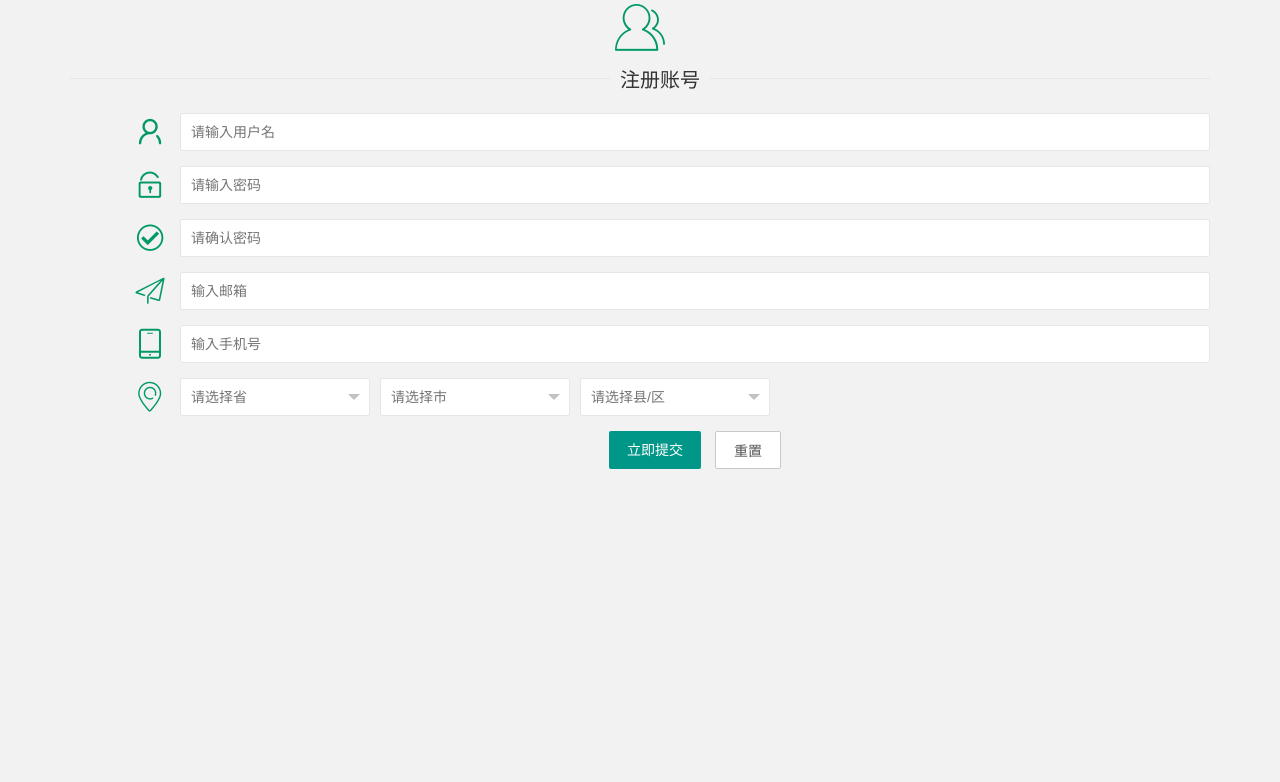
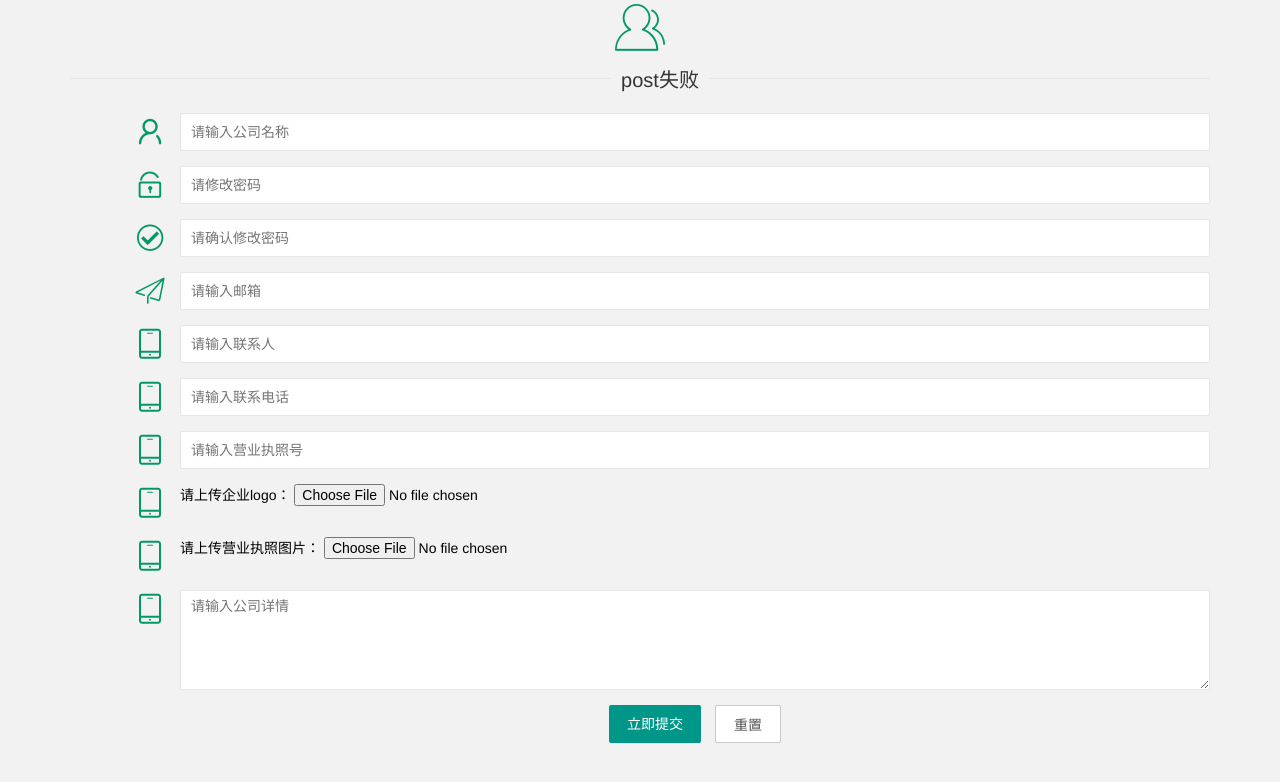
Before and after one commit to 24021660/django_store, a Django app: page /register/ in a window 1280 px wide. Shown: the top 782 px of the page. Run offline with Django 3.2, Linux system fonts and the light colour scheme; parts of the project's set-up code (start-up, migrations or seed data) failed here and were passed over.

Commit message:
登录初步形成

```diff
--- a/django_netstore/login_register.py
+++ b/django_netstore/login_register.py
@@ -23,13 +23,18 @@ def login(request):
                             continue
                         fields[n] = usernamedb[m][n]
                     data_db.append(fields)
-                request.session['username']=data_db
-                if request.session['username']:
-                    ctx['rlt']=username
-                    html_str = '/index/'
+                if data_db[0]['is_used']=='n' and data_db[0]['level']=='2':
+                    html_str='/register/'
+                    request.session['username'] = data_db
                     return HttpResponseRedirect(html_str, ctx)
                 else:
-                    ctx['rlt']='登录失败'
+                    request.session['username']=data_db
+                    if request.session['username']:
+                        ctx['rlt']=username
+                        html_str = '/index/'
+                        return HttpResponseRedirect(html_str, ctx)
+                    else:
+                        ctx['rlt']='登录失败'
             else:
                 ctx['rlt']='登录失败'
     else:
@@ -37,26 +42,63 @@ def login(request):
     return render(request,html_str,ctx)
 
 
+def addmember(request):
+    ctx={}
+    ctx['rlt']='请输入用户名和密码'
+    if request.POST:
+        username=request.POST['register_username'].strip()
+        password=request.POST['register_password'].strip()
+        if username == '' or password == '':
+            ctx['rlt'] = '请输入用户名/密码/邮箱'
+        else:
+            is_member = TbMember.objects.filter(username=username)
+            if is_member:
+                ctx['rlt']='用户名已存在'
+            else:
+                member=TbMember(username=username,password=password,is_used='n',level='2')
+                member.save()
+                ctx['rlt'] = '用户创建成功'
+    return render(request,'back/add_member.html',ctx)
+
+
 def register(request):
     ctx={}
     html_str='register.html'
     if request.POST:
-        username=request.POST['register_username'].strip()
+        username=request.session.get('username', '')[0]['username']
+        realname=request.POST['register_username'].strip()
         password=request.POST['register_password'].strip()
         re_email=request.POST['register_email']
         phone=request.POST['register_phone']
+        password1 = request.POST['confirm_password'].strip()
+        people = request.POST['register_people'].strip()
+        register_id=request.POST['register_id'].strip()
+        detail=request.POST['register_detail'].strip()
+        logo=request.FILES.get('register_logo')
+        obj = request.FILES.get('upload')
         #address=request.POST['register_address']
         if username=='' or password==''or re_email=='':
             ctx['rlt']='请输入用户名/密码/邮箱'
         else:
-            is_member=TbMember.objects.filter(username=username)
+            is_member=TbMember.objects.filter(realname=realname)
             if is_member:
                 ctx['rlt'] = '该用户已存在'
             else:
-                member=TbMember(username=username,password=password,email=re_email,phonecode=phone)
-                member.save()
+                member=TbMember.objects.filter(username=username).update(realname=realname,password=password,email=re_email,phonecode=phone,duty_people=people,userid=register_id,register_pic='upload/menberpic/'+obj.name,is_used='y',detail=detail,logo='upload/menberlogo/'+logo.name)
+                is_member=TbMember.objects.filter(userid=register_id)
+                if is_member:
+                    import os
+                    BASE_DIR = os.path.dirname(os.path.dirname(os.path.abspath(__file__)))
+                    f = open(os.path.join(BASE_DIR, 'upload', 'memberpic', obj.name), 'wb')
+                    for chunk in obj.chunks():
+                        f.write(chunk)
+                    f.close()
+                    l = open(os.path.join(BASE_DIR, 'upload', 'memberlogo', logo.name), 'wb')
+                    for chunk in logo.chunks():
+                        l.write(chunk)
+                    l.close()
                 ctx['rlt']='用户注册成功！'
-                html_str='registersucess.html'
+                html_str='/wap/'
     else:
         ctx['rlt']='post失败'
     return render(request,html_str,ctx)
--- a/django_netstore/urls.py
+++ b/django_netstore/urls.py
@@ -33,4 +33,5 @@ urlpatterns = [
     url(r'^shoplist$',back_index.shoplist),
     url(r'^itemadd',back_index.shopadd),
     url(r'^upload/(?P<path>.*)$',  serve, {"document_root": MEDIA_ROOT}),
+    url(r'^memadd',login_register.addmember),
     ]
--- a/templates/back/userinfo.html
+++ b/templates/back/userinfo.html
@@ -10,7 +10,7 @@
 <body>
 <div class="layui-inline"><p>按名称搜索：</p></div>
 <div class="layui-inline"><input class="layui-input" name="id" id="demoReload" autocomplete="off"></div>
-<div class="layui-inline">
+<div class="layui-inline" >
     <button class="layui-btn" data-type="reload" >搜索</button>
 </div>
 
@@ -64,7 +64,7 @@ table.on('toolbar(test)', function(obj){
       case 'add':
        layer.open({
   type: 2,
-  content: ['/register/','no']
+  content: ['/memadd']
 });
       break;
       case 'update':
@@ -110,7 +110,7 @@ table.on('toolbar(test)', function(obj){
    table.on('edit(test)', function(obj){ //注：edit是固定事件名，test是table原始容器的属性 lay-filter="对应的值"
 
     xmlhttp=new XMLHttpRequest();
-    xmlhttp.open("GET","/userinfotable/?page="++"&limit=10&keyword="+key+"&editvalue=1&username=22222&"+obj.field+"="+obj.value);
+    xmlhttp.open("GET","/userinfotable/?page=1&limit=10&keyword="+key+"&editvalue=1&username=22222&"+obj.field+"="+obj.value);
     xmlhttp.send();
   layer.msg('编辑操作');
 });
--- a/templates/register.html
+++ b/templates/register.html
@@ -15,70 +15,71 @@
     </div>
     <div class="layui-row">
        <div class="site-title">
-      <fieldset class="layui-elem-field layui-field-title" align="center" ><legend><a name="fieldset">注册账号</a></legend></fieldset>
+      <fieldset class="layui-elem-field layui-field-title" align="center" ><legend><a name="fieldset">{{rlt}}</a></legend></fieldset>
     </div>
     </div>
 <div class="site-text site-block">
- <form class="layui-form" method="post">
+ <form action="/register/" method="post" enctype="multipart/form-data">
      {% csrf_token %}
   <div class="layui-form-item">
     <label class="layui-form-label"><p class="layui-icon layui-icon-username"   style="font-size: 30px; color: #009966;"></p></label>
     <div class="layui-input-block">
-      <input type="text" name="register_username" required  lay-verify="required" placeholder="请输入用户名" autocomplete="off" class="layui-input">
+      <input type="text" name="register_username" required  lay-verify="required" placeholder="请输入公司名称" autocomplete="off" class="layui-input">
     </div>
   </div>
   <div class="layui-form-item">
     <label class="layui-form-label"><p class="layui-icon layui-icon-password"   style="font-size: 30px; color: #009966;"></p></label>
     <div class="layui-input-block">
-      <input type="password" name="register_password" required lay-verify="required" placeholder="请输入密码" autocomplete="off" class="layui-input">
+      <input type="password" name="register_password" required lay-verify="required" placeholder="请修改密码" autocomplete="off" class="layui-input">
     </div>
   </div>
    <div class="layui-form-item">
     <label class="layui-form-label"><p class="layui-icon layui-icon-ok-circle"   style="font-size: 30px; color: #009966;"></p></label>
     <div class="layui-input-block">
-      <input type="password" name="confirm_password" required lay-verify="required" placeholder="请确认密码" autocomplete="off" class="layui-input">
+      <input type="password" name="confirm_password" required lay-verify="required" placeholder="请确认修改密码" autocomplete="off" class="layui-input">
     </div>
   </div>
     <div class="layui-form-item">
     <label class="layui-form-label"><p class="layui-icon layui-icon-release"   style="font-size: 30px; color: #009966;"></p></label>
     <div class="layui-input-block">
-      <input type="email" name="register_email" required lay-verify="required" placeholder="输入邮箱" autocomplete="off" class="layui-input">
+      <input type="email" name="register_email" required lay-verify="required" placeholder="请输入邮箱" autocomplete="off" class="layui-input">
     </div>
   </div>
    <div class="layui-form-item">
     <label class="layui-form-label"><p class="layui-icon layui-icon-cellphone"   style="font-size: 30px; color: #009966;"></p></label>
     <div class="layui-input-block">
-      <input type="text" name="register_phone" required lay-verify="required" placeholder="输入手机号" autocomplete="off" class="layui-input">
+      <input type="text" name="register_people" required lay-verify="required" placeholder="请输入联系人" autocomplete="off" class="layui-input">
     </div>
   </div>
-     <div class="layui-form-item" >
-    <label class="layui-form-label"><p class="layui-icon layui-icon-location"   style="font-size: 30px; color: #009966;"></p></label>
-    <div class="layui-input-inline" lay-verify="formTest">
-      <select name="quiz1" id="address_sheng">
-        <option value="">请选择省</option>
-        <option value="" selected="">浙江省</option>
-        <option value="你的工号">江西省</option>
-        <option value="你最喜欢的老师">福建省</option>
-      </select>
+      <div class="layui-form-item">
+    <label class="layui-form-label"><p class="layui-icon layui-icon-cellphone"   style="font-size: 30px; color: #009966;"></p></label>
+    <div class="layui-input-block">
+      <input type="text" name="register_phone" required lay-verify="required" placeholder="请输入联系电话" autocomplete="off" class="layui-input">
     </div>
-    <div class="layui-input-inline">
-      <select name="quiz2">
-        <option value="">请选择市</option>
-        <option value="杭州">杭州</option>
-        <option value="宁波" disabled="">宁波</option>
-        <option value="温州">温州</option>
-        <option value="温州">台州</option>
-        <option value="温州">绍兴</option>
-      </select>
-        </div>
-    <div class="layui-input-inline">
-      <select name="quiz3">
-        <option value="">请选择县/区</option>
-        <option value="西湖区">西湖区</option>
-        <option value="余杭区">余杭区</option>
-        <option value="拱墅区">临安市</option>
-      </select>
-        </div>
+  </div>
+      <div class="layui-form-item">
+    <label class="layui-form-label"><p class="layui-icon layui-icon-cellphone"   style="font-size: 30px; color: #009966;"></p></label>
+    <div class="layui-input-block">
+      <input type="text" name="register_id" required lay-verify="required" placeholder="请输入营业执照号" autocomplete="off" class="layui-input">
+    </div>
+  </div>
+     <div class="layui-form-item">
+    <label class="layui-form-label"><p class="layui-icon layui-icon-cellphone"   style="font-size: 30px; color: #009966;"></p></label>
+    <div class="layui-input-block">
+        请上传企业logo：   <input type="file" name="register_logo" ></div>
+    </div>
+    <div class="layui-form-item">
+    <label class="layui-form-label"><p class="layui-icon layui-icon-cellphone"   style="font-size: 30px; color: #009966;"></p></label>
+    <div class="layui-input-block">
+        请上传营业执照图片：   <input type="file" name="upload" ></div>
+    </div>
+
+
+    <div class="layui-form-item">
+    <label class="layui-form-label"><p class="layui-icon layui-icon-cellphone"   style="font-size: 30px; color: #009966;"></p></label>
+    <div class="layui-input-block">
+        <textarea type="text" name="register_detail" required lay-verify="required" placeholder="请输入公司详情" autocomplete="off" class="layui-textarea"></textarea>
+    </div>
   </div>
   <div class="layui-form-item" >
     <div class="layui-input-block" align="center">
```
Also changed, not shown: django_netstore/back_index.py (+10 -9 lines), netstore/database.py (+5 -5 lines), templates/back/add_member.html (added, +65 -0 lines), templates/back/person_info.html (deleted, +0 -21 lines).
